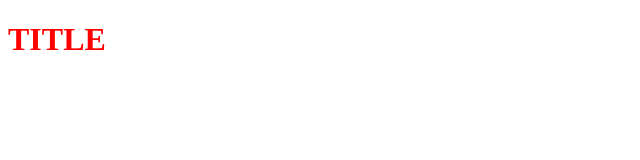
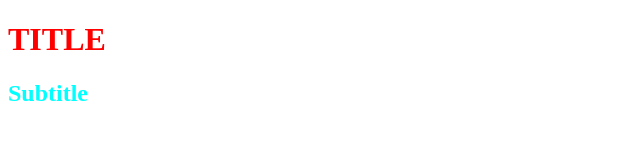
Before and after one commit to YehTingWei/Gtest2022, a plain HTML site: page index.html in a window 1280 px wide. Shown: the whole page, without its empty margins (0-640 px from the left). Drawn offline with Linux system fonts and the light colour scheme.

Commit message:
新增h2

```diff
--- a/CSS/all.css
+++ b/CSS/all.css
@@ -4,3 +4,6 @@ body{
 h1{
     color: red;
 }
+h2{
+    color: aqua;
+}
--- a/index.html
+++ b/index.html
@@ -9,9 +9,8 @@
 </head>
 <body>
     <h1>TITLE</h1>
-    <div>
+    <h2>Subtitle</h2>
 
-    </div>
 
 </body>
 </html>
```
